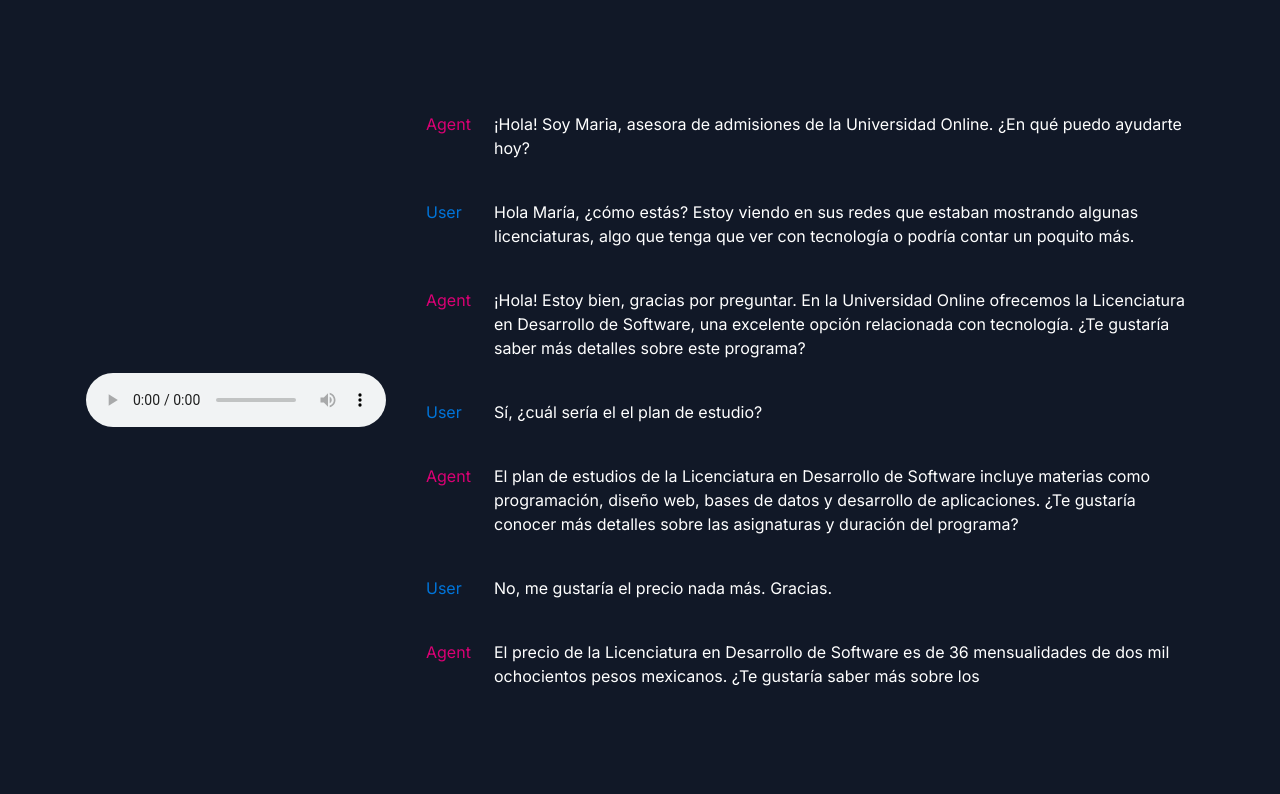
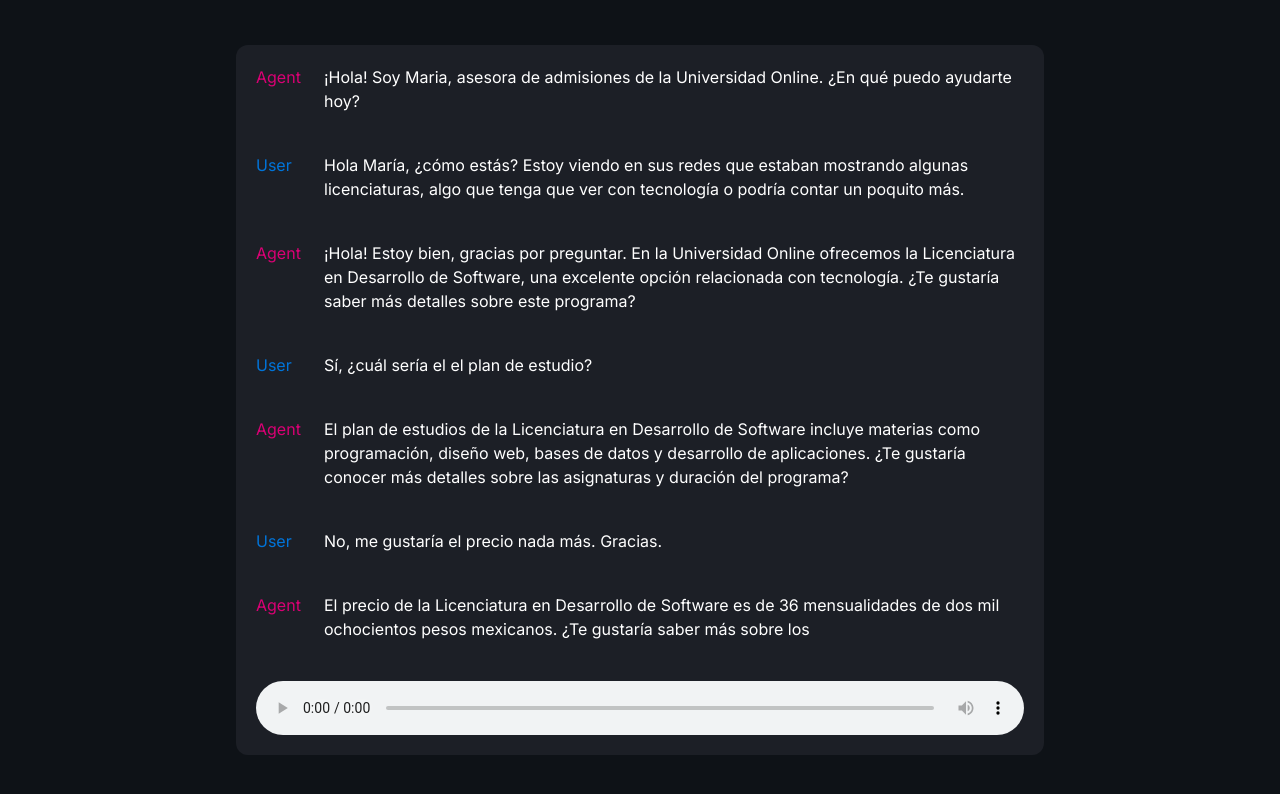
Before and after one commit to GabrielCarames/contact-ship-ai-prueba-tecnica-frontend, a Next.js app: page / in a window 1280 px wide. Shown: the top 794 px of the page. Built offline with nearby package versions, Linux system fonts and the light colour scheme.

Commit message:
feat: add AudioWithTranscription component

```diff
--- a/src/app/page.tsx
+++ b/src/app/page.tsx
@@ -1,15 +1,9 @@
-"use client"
-import Transcription from "@/components/Transcription"
-import transcription from "../utils/transcription.json"
-import { useRef } from "react"
+import AudioWithTranscription from "@/components/AudioWithTranscription"
 
 export default function HomePage() {
-  const audioRef = useRef<HTMLAudioElement>(null)
-
   return (
-    <div className="w-full bg-gray-900 h-screen flex justify-center items-center gap-10">
-      <audio ref={audioRef} src="/media/test-call.wav" controls />
-      <Transcription transcription={transcription} audioRef={audioRef} />
-    </div>
+    <main className="w-full bg-black-1 min-h-screen flex justify-center items-center gap-10">
+      <AudioWithTranscription />
+    </main>
   )
 }
--- /dev/null
+++ b/src/components/AudioWithTranscription.tsx
@@ -0,0 +1,24 @@
+"use client"
+import Transcription from "@/components/Transcription"
+import transcription from "../utils/transcription.json"
+import { useRef } from "react"
+import { TranscriptionJSONProps } from "@/types"
+
+export default function AudioWithTranscription() {
+  const audioRef = useRef<HTMLAudioElement>(null)
+
+  return (
+    <section className="flex flex-col gap-10 bg-black-2 p-5 rounded-xl">
+      <Transcription
+        transcription={transcription as TranscriptionJSONProps[]}
+        audioRef={audioRef}
+      />
+      <audio
+        className="w-full"
+        ref={audioRef}
+        src="/media/test-call.wav"
+        controls
+      />
+    </section>
+  )
+}
```
